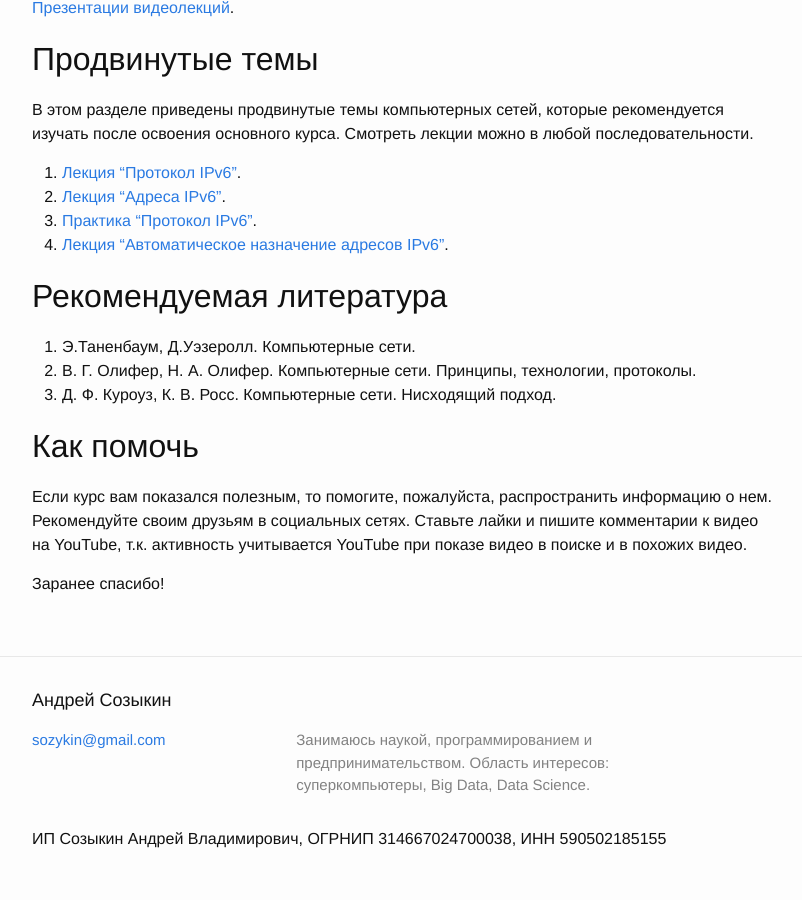
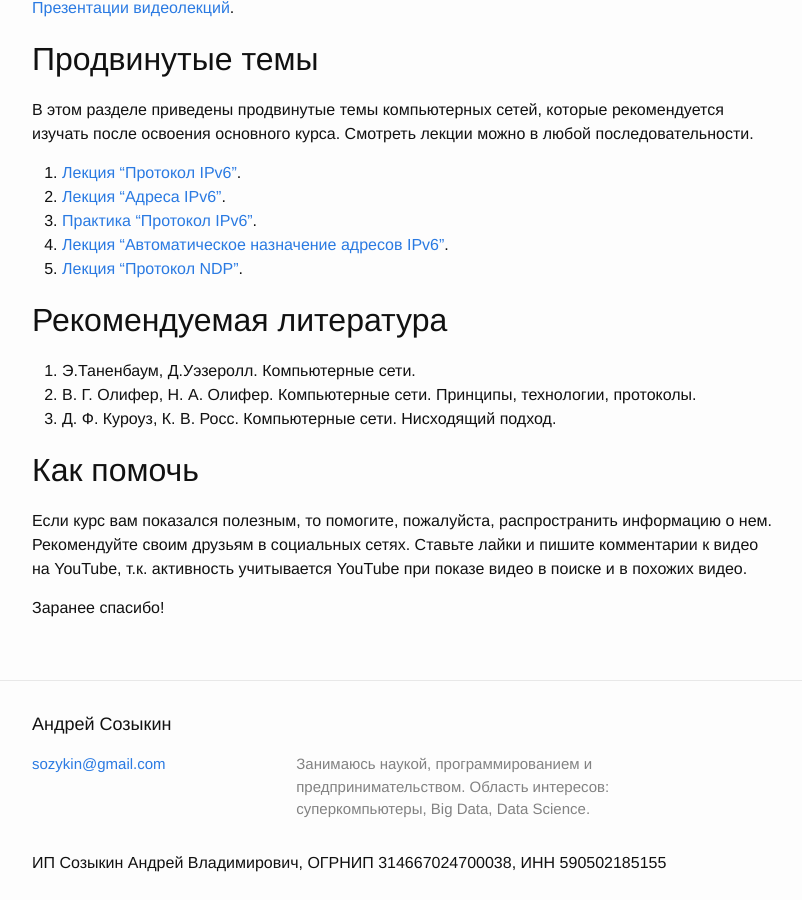
Before and after one commit to sozykin/asozykin.ru, a Jekyll site: the page built from _pages/networks_online.md, in a window 1280 px wide and 900 px high, scrolled down 2748 px. Shown: the whole window, without its empty margins (238-1040 px from the left). Built offline with Jekyll 4.4.1, drawn with Linux system fonts in a browser that asks for light colours; comment, search, counter and statistics services are not loaded.

Commit message:
Added video about NDP to the Online Network Course

```diff
--- a/_pages/networks_online.md
+++ b/_pages/networks_online.md
@@ -121,6 +121,7 @@ permalink: /courses/networks_online
 2. [Лекция "Адреса IPv6"](https://youtu.be/KRAKAAJTxTg).
 3. [Практика "Протокол IPv6"](https://youtu.be/xCEiYBmEh38).
 4. [Лекция "Автоматическое назначение адресов IPv6"](https://youtu.be/GZTqZQVSY1A).
+5. [Лекция "Протокол NDP"](https://youtu.be/e50Xcxeol4E).
 
 ## Рекомендуемая литература
 
```
